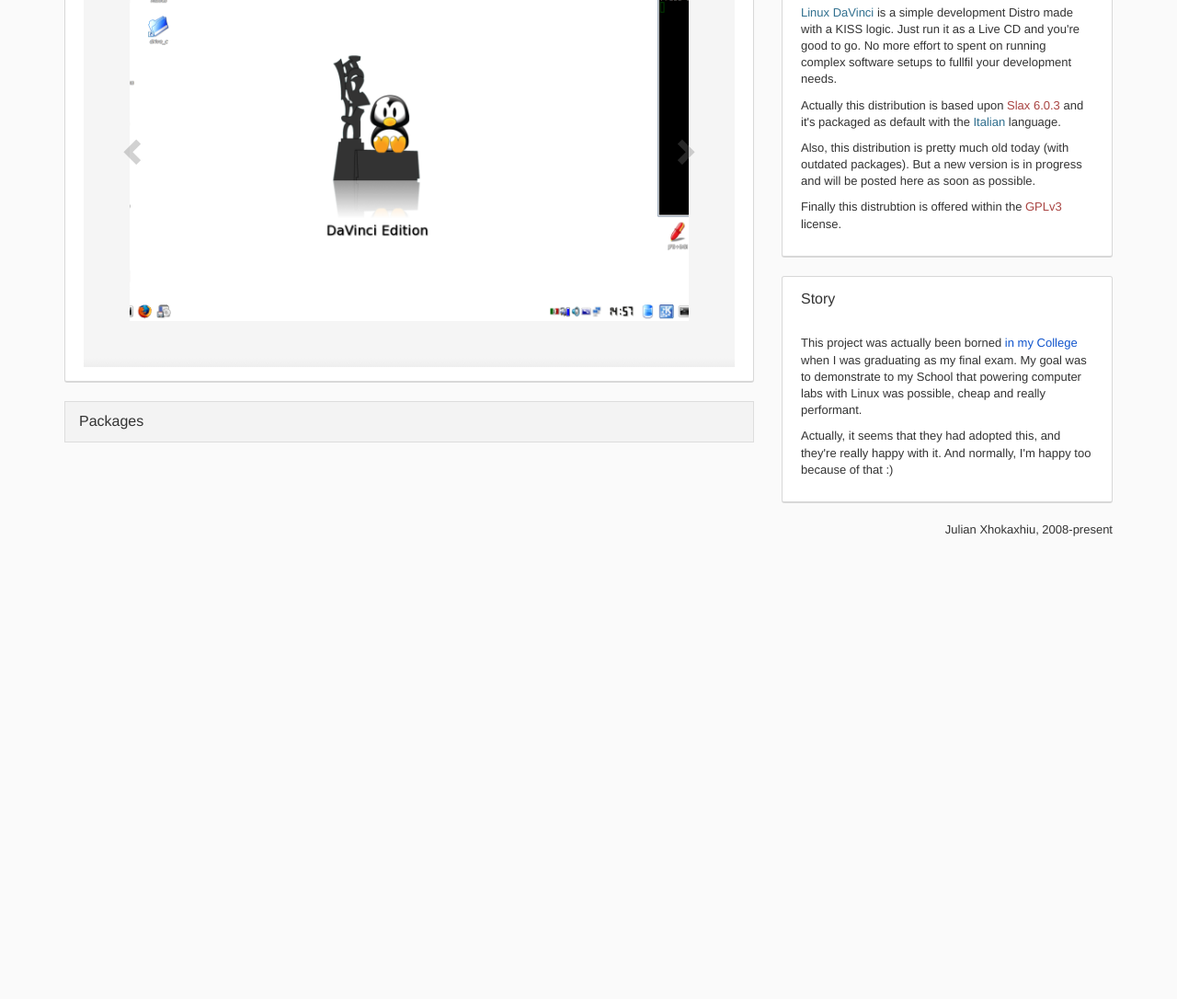
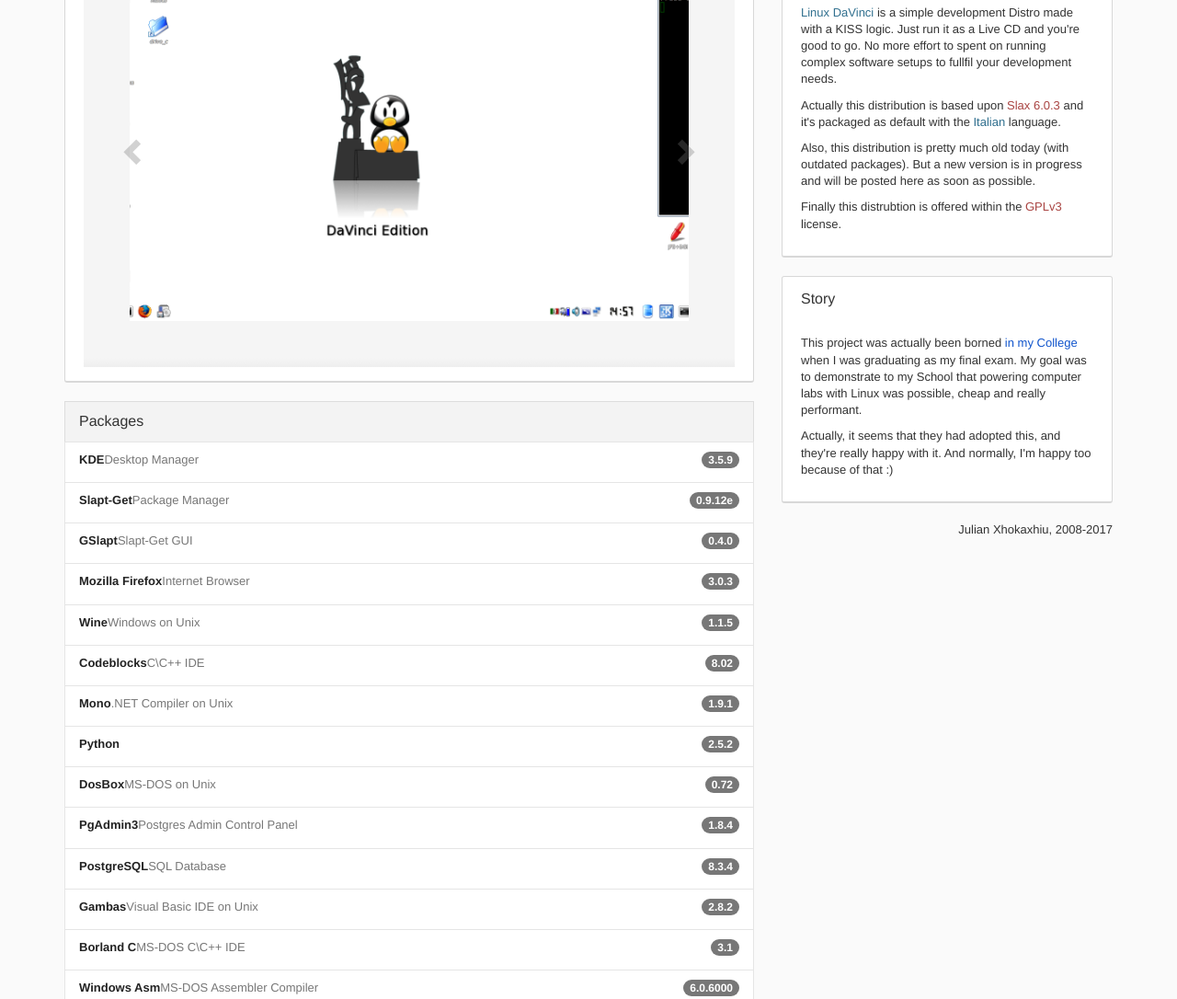
Before and after one commit to julianxhokaxhiu/linuxdavinci.julianxhokaxhiu.com, a plain HTML site: page index.html in a window 1280 px wide. Shown: the part 602-1688 px from the top of the page at 92% size. Before the commit the page ends 1197 px from the top, so only its background shows below. Drawn offline with nearby package versions, Linux system fonts and the light colour scheme; a web font is replaced by a local one.

Commit message:
Remove AddThis
And move scripts inside scripts.js

```diff
--- a/index.html
+++ b/index.html
@@ -196,52 +196,5 @@
     <![endif]-->
     <script src="js/bootstrap.min.js"></script>
     <script src="js/scripts.js"></script>
-    <!-- AddThis Smart Layers BEGIN -->
-    <script type="text/javascript">
-        var addthis_config = addthis_config||{};
-        addthis_config.data_track_clickback = false;
-    </script>
-    <script type="text/javascript" src="//s7.addthis.com/js/300/addthis_widget.js#pubid=xa-5287f48c1c0b99f0"></script>
-    <script type="text/javascript">
-        addthis.layers({
-            'theme' : 'transparent',
-            'share' : {
-              'position' : 'left',
-              'numPreferredServices' : 5,
-              'services': 'facebook,twitter,google_plusone_share,linkedin,more'
-            }
-        });
-
-        // Set current year
-        var currentDate = new Date();
-        $('#credits-year').text( currentDate.getFullYear() );
-
-        // Get package list
-        var packageList = $('#package-list');
-        $.get('/data/packages.json', function (data){
-          for ( var k in data ) {
-            packageList
-            .append(
-              $('<p>')
-              .addClass('list-group-item')
-              .append(
-                $('<label>')
-                .text( data[k].name )
-              )
-              .append(
-                $('<span>')
-                .addClass('text-muted')
-                .text( data[k].description )
-              )
-              .append(
-                $('<span>')
-                .addClass('badge')
-                .text( data[k].version )
-              )
-            );
-          }
-        })
-    </script>
-    <!-- AddThis Smart Layers END -->
   </body>
 </html>
--- a/js/scripts.js
+++ b/js/scripts.js
@@ -1,3 +1,41 @@
-jQuery(function($){
-    $('a.fancybox').fancybox();
-});
+(function($){
+  $(function(){
+    // Initialize tooltips
+    $('[data-toggle="tooltip"]')
+    .tooltip();
+
+    // Init Fancybox
+    $('a.fancybox')
+    .fancybox();
+
+    // Set current year
+    var currentDate = new Date();
+    $('#credits-year').text( currentDate.getFullYear() );
+
+    // Get package list
+    var packageList = $('#package-list');
+    $.get('/data/packages.json', function (data){
+      for ( var k in data ) {
+        packageList
+        .append(
+          $('<p>')
+          .addClass('list-group-item')
+          .append(
+            $('<label>')
+            .text( data[k].name )
+          )
+          .append(
+            $('<span>')
+            .addClass('text-muted')
+            .text( data[k].description )
+          )
+          .append(
+            $('<span>')
+            .addClass('badge')
+            .text( data[k].version )
+          )
+        );
+      }
+    });
+  });
+})(jQuery);
```
